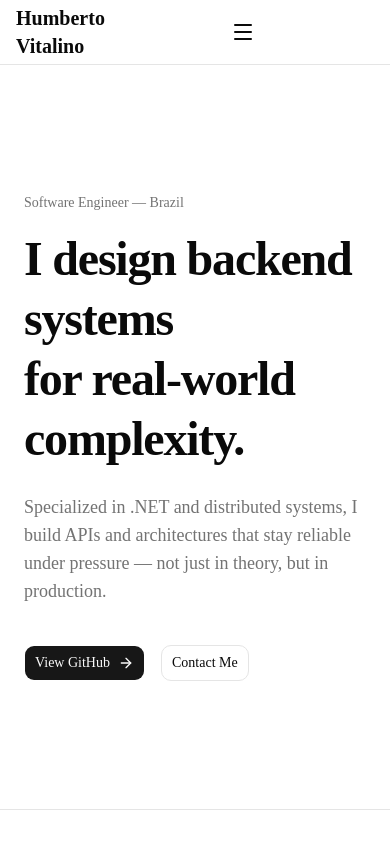
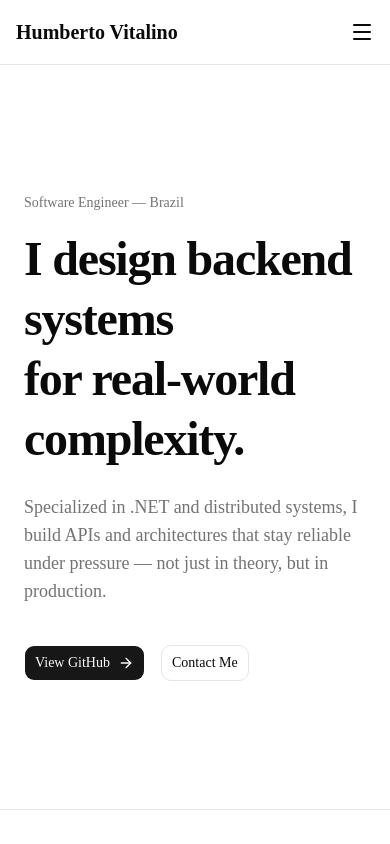
Before and after one commit to HumbertoVitalino/hbrto-blog, a Next.js app in the folder api-clean-next/: page / in a window 390 px wide. Shown: the top 844 px of the page. Built offline with nearby package versions, Linux system fonts and the light colour scheme; no server answers.

Commit message:
fix: header mobile

```diff
--- a/api-clean-next/app/components/layout/Header.tsx
+++ b/api-clean-next/app/components/layout/Header.tsx
@@ -19,17 +19,17 @@ export default function Header() {
     <header className="sticky top-0 z-50 w-full border-b bg-background/95 backdrop-blur supports-backdrop-filter:bg-background/60">
       <div className="max-w-7xl mx-auto px-4 sm:px-6 lg:px-8">
 
-        {/* GRID PRINCIPAL */}
-        <div className="grid h-16 grid-cols-3 items-center">
+        {/* CONTAINER PRINCIPAL USANDO FLEX INVES DE GRID */}
+        <div className="flex h-16 items-center justify-between">
 
           {/* LEFT - Logo */}
-          <div className="flex items-center">
-            <Link href="/" className="font-bold text-xl">
+          <div className="flex-1 flex items-center">
+            <Link href="/" className="font-bold text-xl whitespace-nowrap">
               Humberto Vitalino
             </Link>
           </div>
 
-          {/* CENTER - Navigation */}
+          {/* CENTER - Navigation (Desktop) */}
           <nav className="hidden md:flex items-center justify-center gap-8">
             <Link href="/" className="text-sm font-medium hover:text-primary transition-colors">
               Home
@@ -43,7 +43,7 @@ export default function Header() {
           </nav>
 
           {/* RIGHT - Auth + Mobile Button */}
-          <div className="flex items-center justify-end gap-4">
+          <div className="flex flex-1 items-center justify-end gap-4">
 
             {/* Desktop Auth */}
             {user && (
@@ -65,8 +65,9 @@ export default function Header() {
 
             {/* Mobile Menu Button */}
             <button
-              className="md:hidden"
+              className="md:hidden p-2 -mr-2 hover:bg-muted rounded-md transition-colors"
               onClick={() => setIsOpen(!isOpen)}
+              aria-label="Toggle menu"
             >
               {isOpen ? <X size={24} /> : <Menu size={24} />}
             </button>
@@ -78,29 +79,29 @@ export default function Header() {
           <nav className="md:hidden border-t py-4 space-y-2">
             <Link
               href="/"
-              className="block px-4 py-2 text-sm font-medium hover:bg-muted rounded-md"
+              className="block px-4 py-2 text-sm font-medium hover:bg-muted rounded-md transition-colors"
               onClick={() => setIsOpen(false)}
             >
               Home
             </Link>
             <Link
               href="/library"
-              className="block px-4 py-2 text-sm font-medium hover:bg-muted rounded-md"
+              className="block px-4 py-2 text-sm font-medium hover:bg-muted rounded-md transition-colors"
               onClick={() => setIsOpen(false)}
             >
               Library
             </Link>
             <Link
               href="/reviews"
-              className="block px-4 py-2 text-sm font-medium hover:bg-muted rounded-md"
+              className="block px-4 py-2 text-sm font-medium hover:bg-muted rounded-md transition-colors"
               onClick={() => setIsOpen(false)}
             >
               Reviews
             </Link>
 
             {user && (
-              <div className="border-t pt-4 px-4">
-                <p className="text-sm text-muted-foreground mb-3">
+              <div className="border-t mt-4 pt-4 px-4">
+                <p className="text-sm text-muted-foreground mb-3 truncate">
                   {user.email}
                 </p>
                 <Button
```
